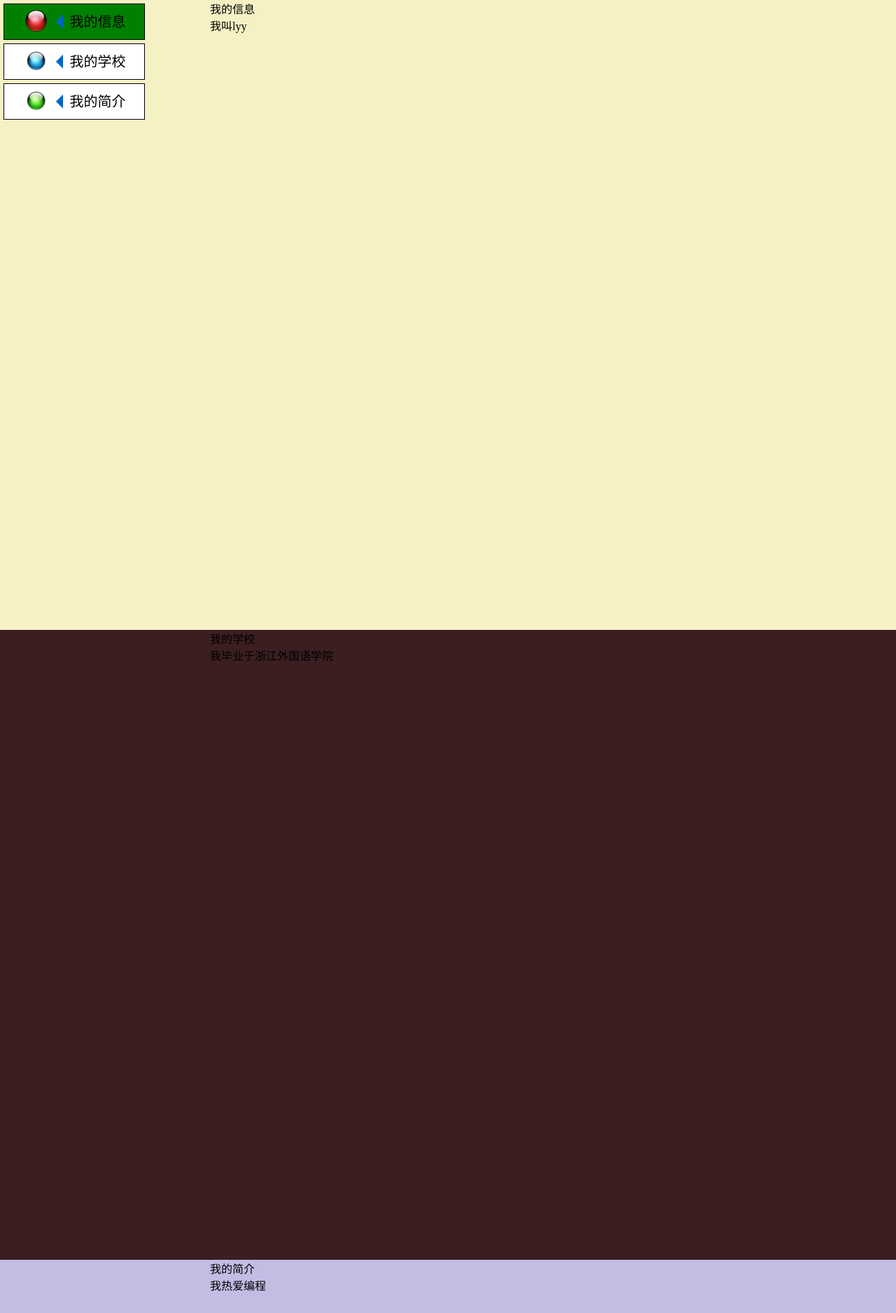
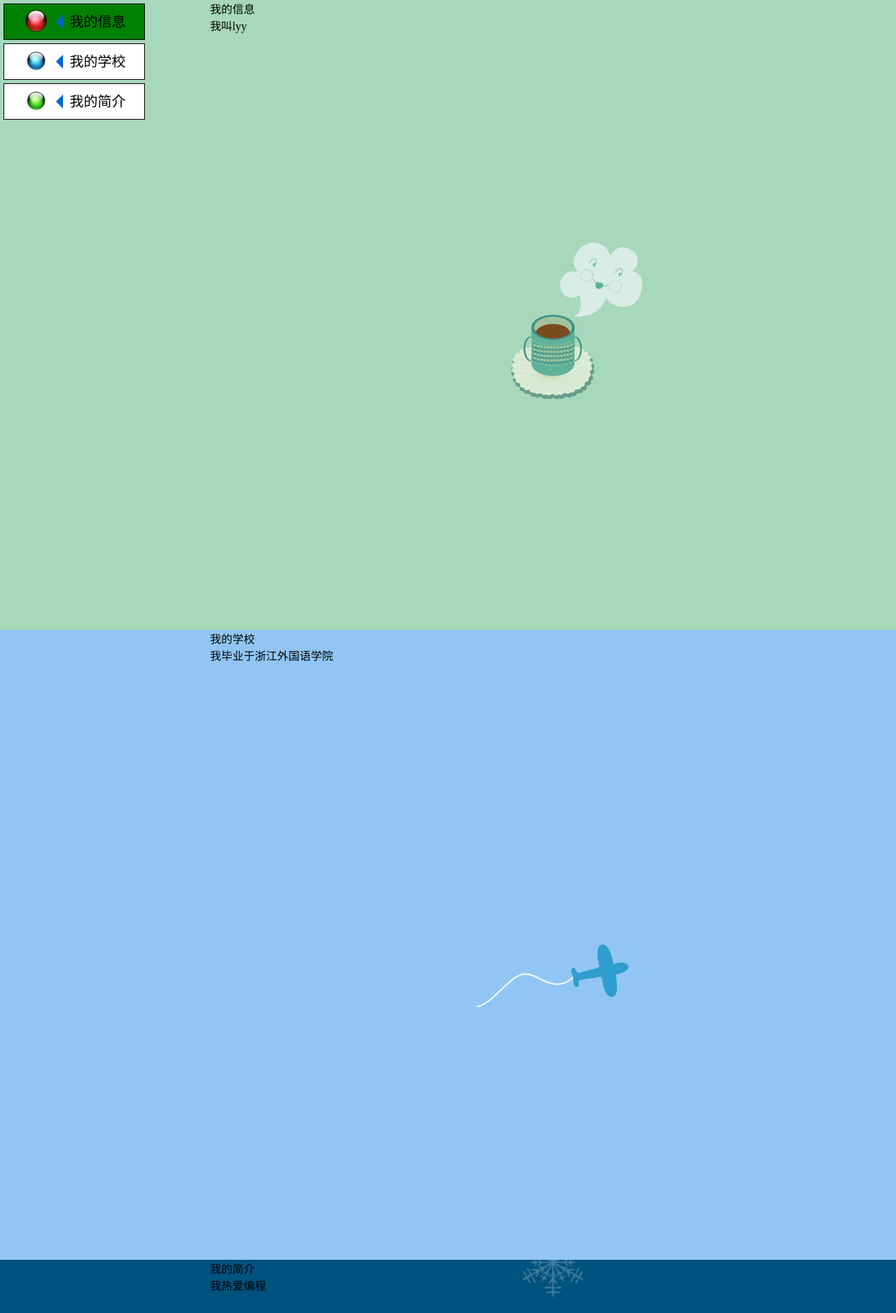
Before and after one commit to lyydaisy/lyydaisy.github.io, a Jekyll site: the page about.html, which Jekyll copies as it is, in a window 1280 px wide. Shown: the top 1876 px of the page at 70% size. Built offline with Jekyll 4.4.1, drawn with Linux system fonts in a browser that asks for light colours; Markdown is read by kramdown in place of the engine named in the settings.

Commit message:
add & edit

```diff
--- a/about.html
+++ b/about.html
@@ -18,7 +18,10 @@
         .triangle{display: inline-block;margin: 0 3px;border-bottom: 10px solid #fff;border-top: 10px solid #fff;border-left: 0 none transparent;border-right: 10px solid #0066CC;line-height: 0;vertical-align: -3px;margin:0 10px;}
         dd:hover .circle,.current .circle{transform:scale(1.2);}
         dd:hover .triangle,.current .triangle{border-bottom: 10px solid green;border-top: 10px solid green;}
-        .content article{width:100%;padding-left:300px;}
+        .content article{width:100%;padding-left:300px;background-size:100%;}
+        .content1{background:url(./img/aboutBg1.png) no-repeat;}
+        .content2{background:url(./img/aboutBg2.png) no-repeat;}
+        .content3{background:url(./img/aboutBg3.jpg) no-repeat;}
         </style>
     </head>
     <body>
@@ -30,15 +33,15 @@
             </dl>
         </aside>
         <section class="content">
-            <article>
+            <article class="content1">
                 <header>我的信息</header>
                 <div>我叫lyy</div>
             </article>
-            <article>
+            <article class="content2">
                 <header>我的学校</header>
                 <div>我毕业于浙江外国语学院</div>
             </article>
-            <article>
+            <article class="content3">
                 <header>我的简介</header>
                 <div>我热爱编程</div>
             </article>
```
Also changed, not shown: other parts of about.html (+0 -10 lines), img/aboutBg1.png (added), img/aboutBg2.png (added), img/aboutBg3.jpg (added).
